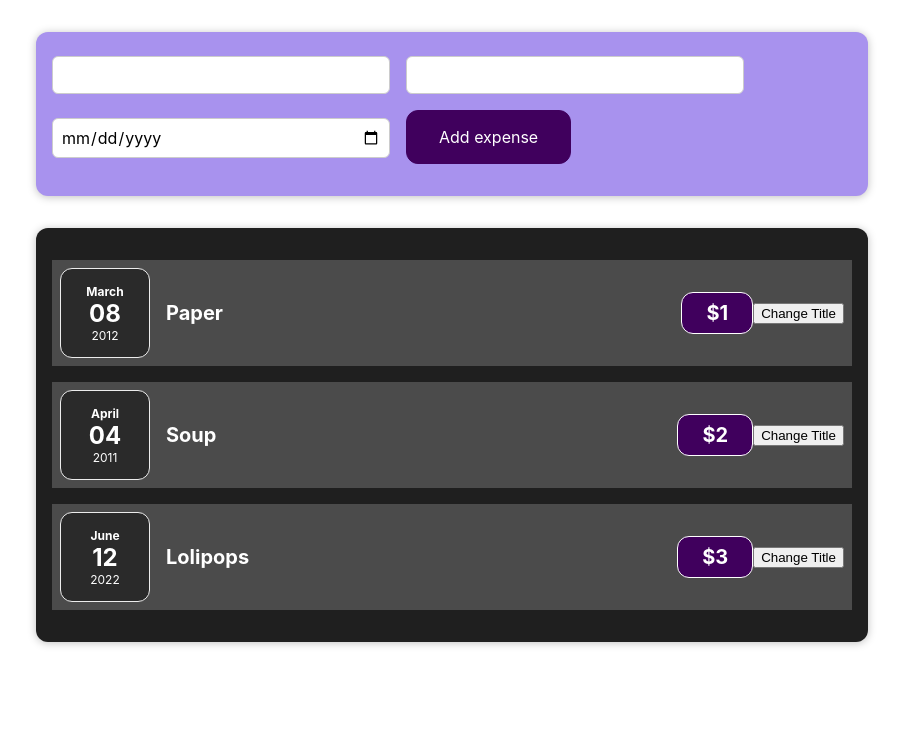
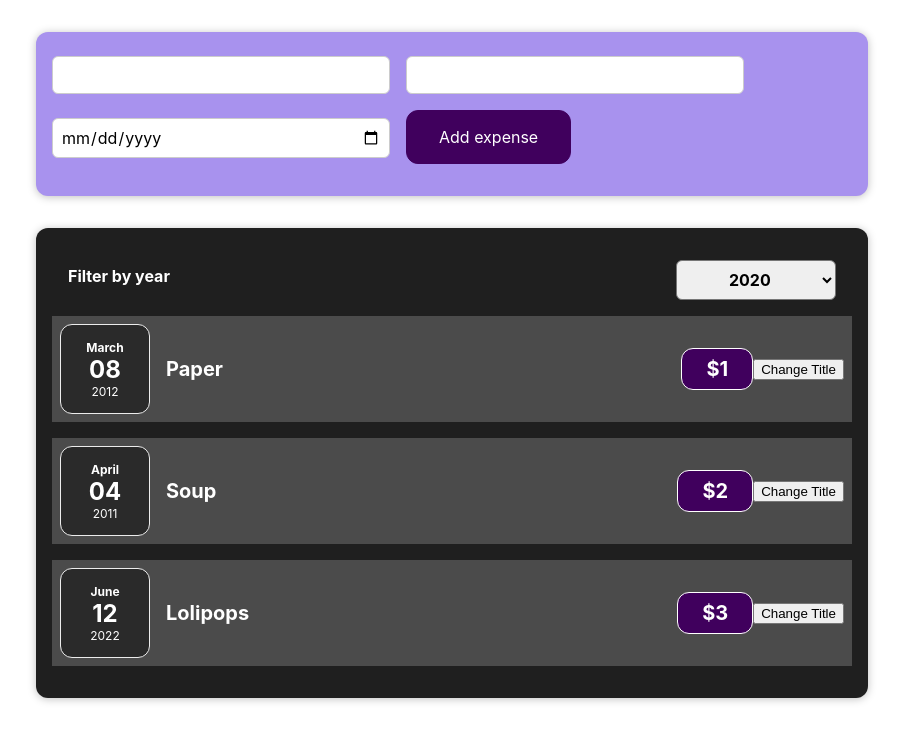
Before and after one commit to delissgt/course-react-guide, a React (Create React App) app: page / in a window 1280 px wide. Shown: the top 742 px of the page, without its empty margins (188-1091 px from the left). Built offline with nearby package versions, Linux system fonts and the light colour scheme.

Commit message:
Added Filter Year

```diff
--- a/src/components/Expenses/Expenses.js
+++ b/src/components/Expenses/Expenses.js
@@ -2,10 +2,20 @@
 import Card from "../UI/Card";
 
 import "./Expenses.css"
+import ExpensesFilter from "../ExpensesFilter/ExpensesFilter";
+import {useState} from "react";
 
 const Expenses= (props) => {
+  const [filteredYear, setFilteredYear] = useState('2020');
+
+  const changeDateHandler = yearSelected => {
+    console.log("DATE Expense", yearSelected)
+    setFilteredYear(yearSelected);
+  }
+
   return (
       <Card className={"expenses"}>
+        <ExpensesFilter onChangeDate={changeDateHandler} selectedDate={filteredYear}/>
         <ExpenseItem title={props.items[0].title} amount={props.items[0].amount} date={props.items[0].date} />
         <ExpenseItem title={props.items[1].title} amount={props.items[1].amount} date={props.items[1].date} />
         <ExpenseItem title={props.items[2].title} amount={props.items[2].amount} date={props.items[2].date} />
--- /dev/null
+++ b/src/components/ExpensesFilter/ExpensesFilter.css
@@ -0,0 +1,24 @@
+.expenses-filter {
+    color: white;
+    padding: 0 1rem;
+}
+
+.expenses-filter__control {
+    display: flex;
+    width: 100%;
+    align-items: center;
+    justify-content: space-between;
+    margin: 1rem 0;
+}
+
+.expenses-filter label {
+    font-weight: bold;
+    margin-bottom: 0.5rem;
+}
+
+.expenses-filter select {
+    font: inherit;
+    padding: 0.5rem 3rem;
+    font-weight: bold;
+    border-radius: 6px;
+}
--- /dev/null
+++ b/src/components/ExpensesFilter/ExpensesFilter.js
@@ -0,0 +1,26 @@
+import React from 'react';
+
+import './ExpensesFilter.css';
+
+const ExpensesFilter = (props) => {
+
+  const changeFilterHandler = (event) => {
+    props.onChangeDate(event.target.value);
+  }
+
+  return (
+      <div className='expenses-filter'>
+        <div className='expenses-filter__control'>
+          <label>Filter by year</label>
+          <select onChange={changeFilterHandler} value={props.selectedDate}>
+            <option value='2022'>2022</option>
+            <option value='2021'>2021</option>
+            <option value='2020'>2020</option>
+            <option value='2019'>2019</option>
+          </select>
+        </div>
+      </div>
+  );
+};
+
+export default ExpensesFilter;
```
